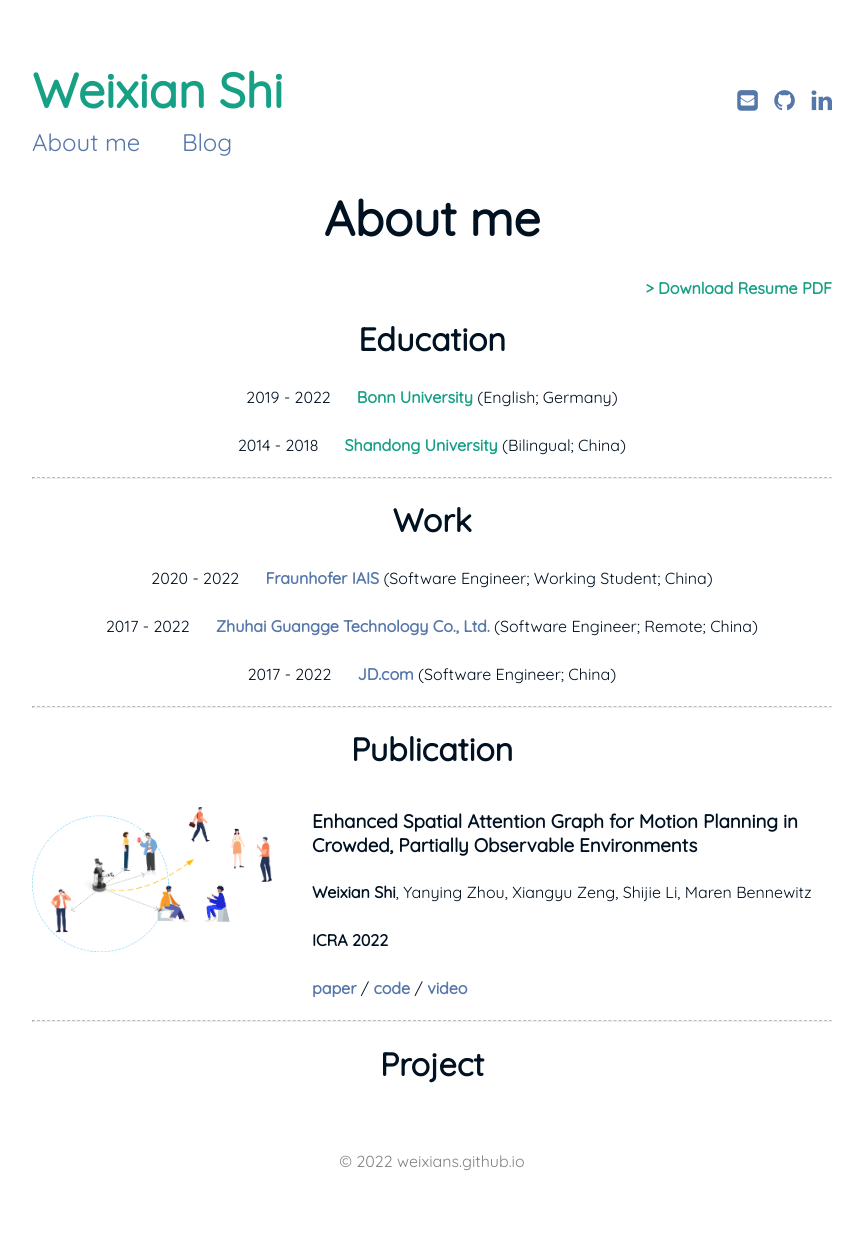
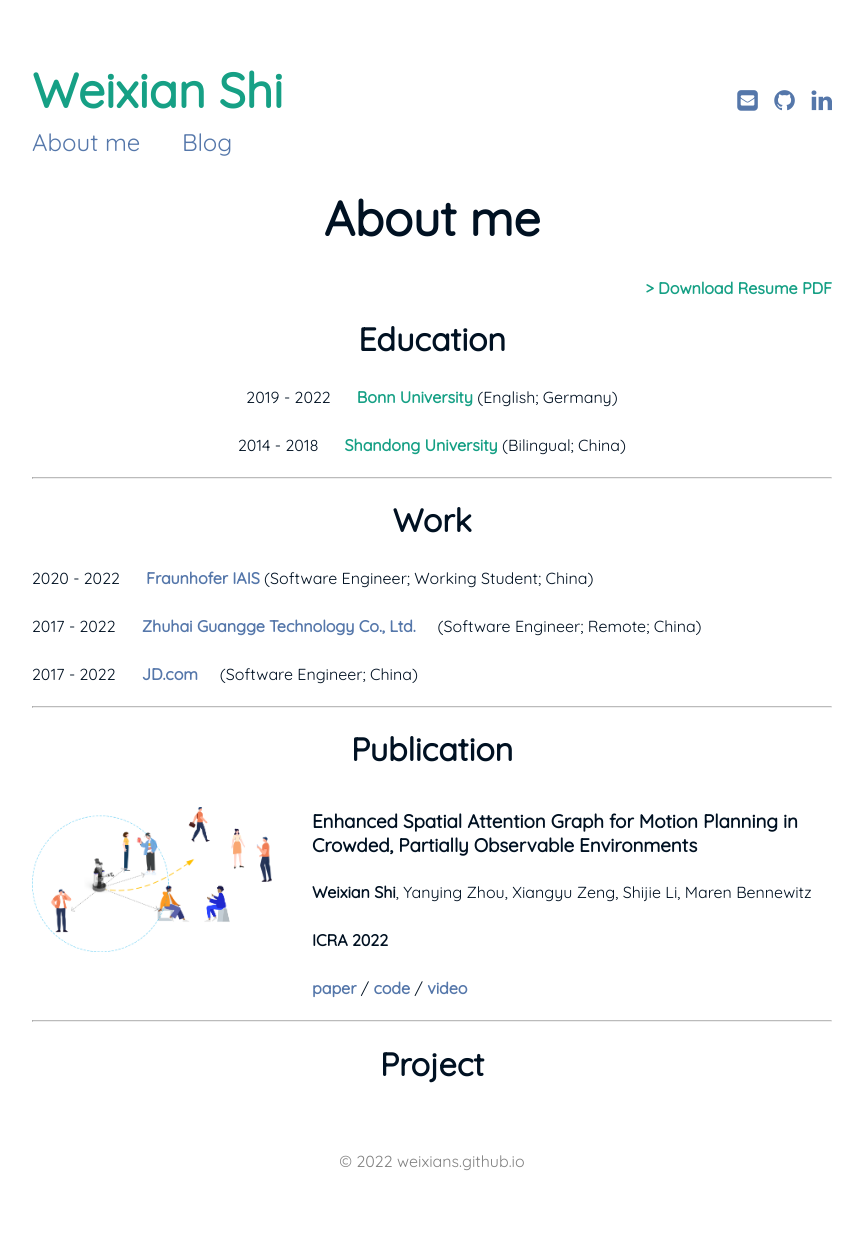
Before and after one commit to weixians/weixians.github.io, a Jekyll site: the page built from about_me.html, in a window 1280 px wide. Shown: the whole page, without its empty margins (208-1071 px from the left). Built offline with Jekyll 4.4.1, drawn with Linux system fonts in a browser that asks for light colours.

Commit message:
change content

```diff
--- a/about_me.html
+++ b/about_me.html
@@ -24,22 +24,24 @@
     <p>2019 - 2022 &nbsp;&nbsp;&nbsp;&nbsp; <strong>Bonn University</strong> (English; Germany)</p>
     <p>2014 - 2018 &nbsp;&nbsp;&nbsp;&nbsp; <strong>Shandong University</strong> (Bilingual; China)</p>
 
-    <hr class="dashed"/>
+    <hr class="solid"/>
 
     <h1>Work</h1>
+    <div style="text-align: left">
         <p>2020 - 2022 &nbsp;&nbsp;&nbsp;&nbsp;
             <strong><a href="https://www.iais.fraunhofer.de/en.html" target="_blank">Fraunhofer IAIS</a>
             </strong> (Software Engineer; Working Student; China)
         </p>
         <p>2017 - 2022 &nbsp;&nbsp;&nbsp;&nbsp;
             <strong><a href="https://monisheji.com/" target="_blank">Zhuhai Guangge Technology Co., Ltd.</a>
-        </strong> (Software Engineer; Remote; China)</p>
+            </strong> &nbsp;&nbsp;&nbsp;&nbsp;(Software Engineer; Remote; China)</p>
         <p>2017 - 2022 &nbsp;&nbsp;&nbsp;&nbsp;
             <strong><a href="https://jd.com/" target="_blank">JD.com</a>
-        </strong> (Software Engineer; China)</p>
+            </strong> &nbsp;&nbsp;&nbsp;&nbsp;(Software Engineer; China)</p>
         <!--    <p>2017 - 2017 &nbsp;&nbsp;&nbsp;&nbsp; <strong>JD.com</strong> (Java developer intern; China)</p>-->
+    </div>
 
-    <hr class="dashed"/>
+    <hr class="solid"/>
 
     <h1>Publication</h1>
     <!--    <div style="border: 0.5px solid gray;width:200px;height:0;margin-left: 50%; transform: translate(-50%,-50%);"></div>-->
@@ -61,7 +63,7 @@
         </div>
     </div>
 
-    <hr class="dashed"/>
+    <hr class="solid"/>
 
     <h1>Project</h1>
 
```
Lines whose indentation alone changed are shown as unchanged.
